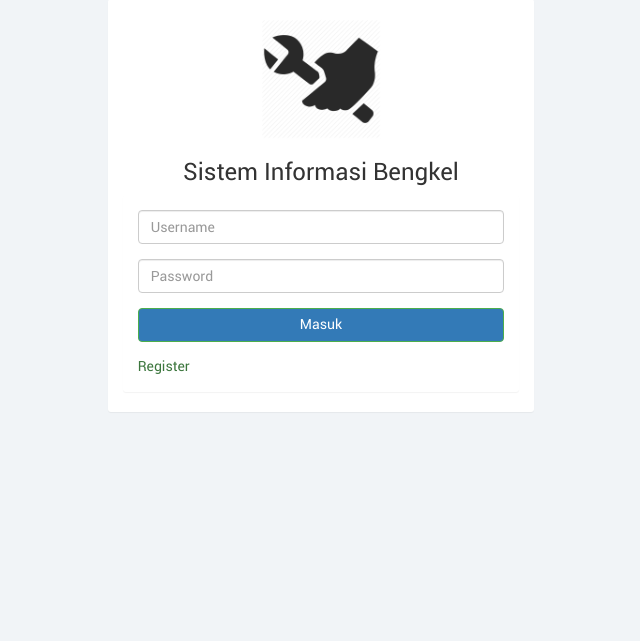
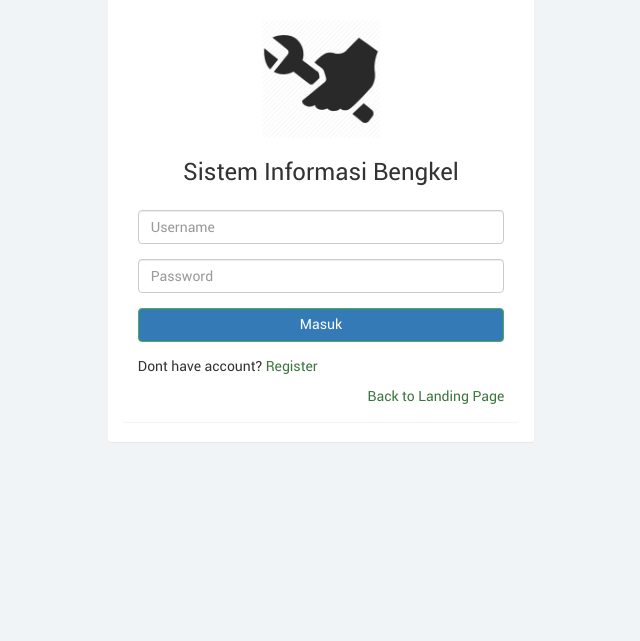
Before and after one commit to iyasmzn/pakustad_bengkel, a PHP site: page /auth/login.php in a window 1280 px wide. Shown: the part 122-763 px from the top of the page, without its empty margins (319-959 px from the left). Run offline with PHP 8.4, Linux system fonts and the light colour scheme.

Commit message:
`Added links to register and back to landing page in login pages`

```diff
--- a/sibengkel/auth/login.php
+++ b/sibengkel/auth/login.php
@@ -74,7 +74,14 @@
 											<input type="submit" class="btn btn-success btn-block" name="login" value="Masuk">
 										</div>
 									</form>
-									<a class="nav-link" href="../register.php">Register</a>
+									<p>
+										Dont have account?
+										<a class="nav-link" href="../register.php">Register</a>
+									</p>
+									<!-- back to landing page -->
+									<p class="text-right" style="margin-bottom: 0px;">
+										<a class="nav-link" href="../landingpage/index.html">Back to Landing Page</a>
+									</p>
 								</div>
 							</div>
 						</div><!-- /.col -->
```
Also changed, not shown: sibengkel/auth/login-admin.php (+8 -1 lines).
